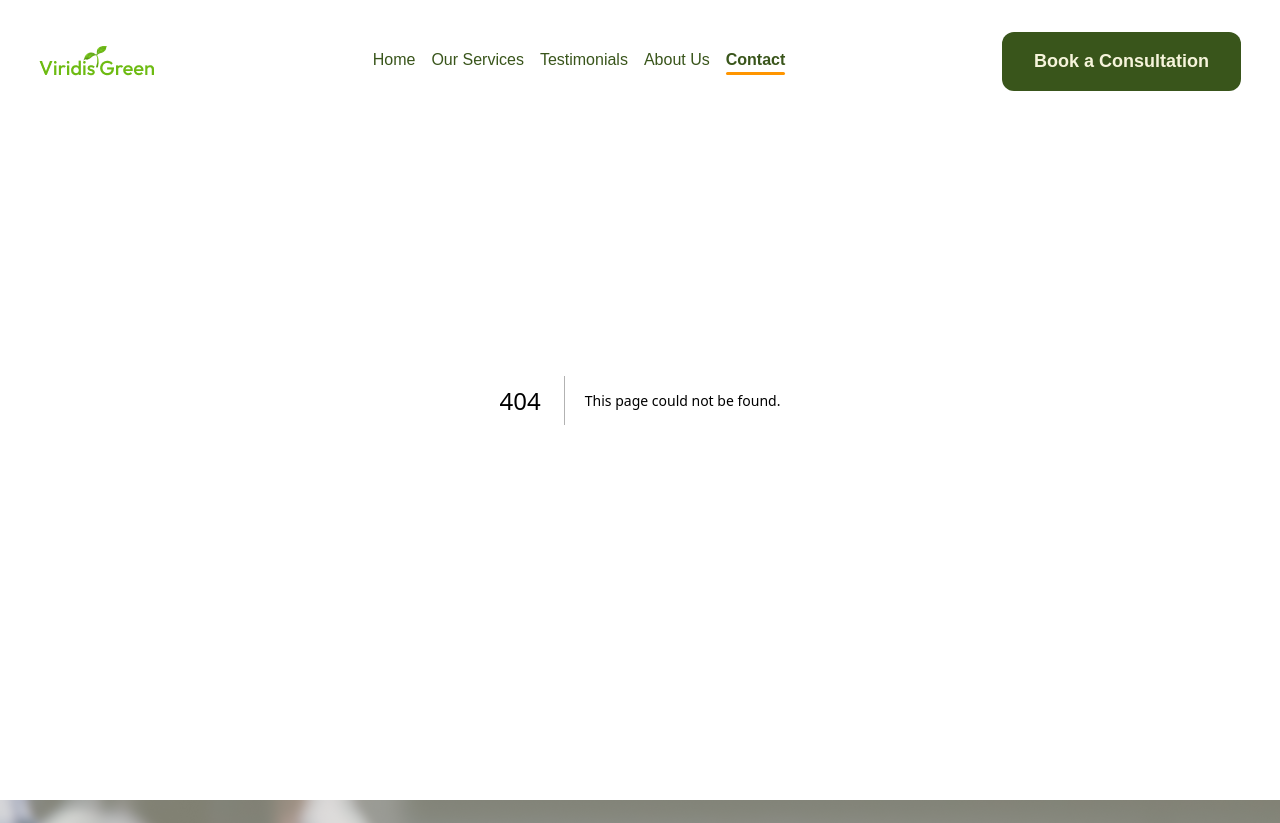
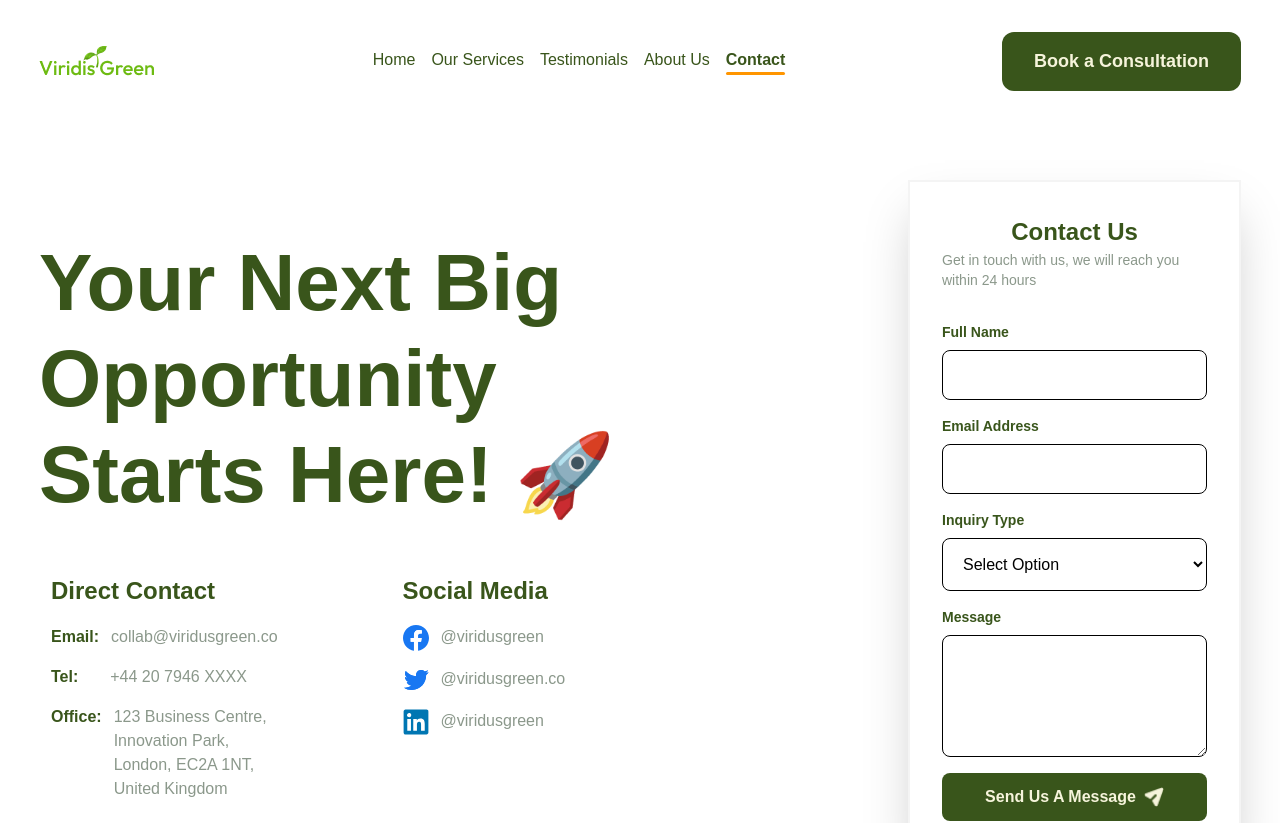
Before and after one commit to AChris-T/VirdisGreen, a Next.js app: page /contact in a window 1280 px wide. Before the commit this address had no page. Shown: the top 823 px of the page. Built offline with nearby package versions, Linux system fonts and the light colour scheme.

Commit message:
feat:complet the contact page

```diff
--- a/package.json
+++ b/package.json
@@ -9,11 +9,13 @@
     "lint": "next lint"
   },
   "dependencies": {
+    "formik": "^2.4.6",
     "framer-motion": "^12.6.2",
     "lottie-react": "^2.4.1",
     "next": "15.2.3",
     "react": "^19.0.0",
-    "react-dom": "^19.0.0"
+    "react-dom": "^19.0.0",
+    "yup": "^1.6.1"
   },
   "devDependencies": {
     "@eslint/eslintrc": "^3",
--- /dev/null
+++ b/src/app/contact/page.jsx
@@ -0,0 +1,190 @@
+'use client';
+import React from 'react';
+import FacebookIcon from '../../../public/icons/FacebookIcon';
+import TwitterIcon from '../../../public/icons/TwitterIcon';
+import LinkdinIcon from '../../../public/icons/LinkdinIcon';
+import { useFormik } from 'formik';
+import * as Yup from 'yup';
+import Vector from '../../../public/Vector.png';
+import Image from 'next/image';
+
+export default function page() {
+  const formik = useFormik({
+    initialValues: {
+      fullName: '',
+      email: '',
+      inquiryType: '',
+      message: '',
+    },
+    validationSchema: Yup.object({
+      fullName: Yup.string().required('Full Name is required'),
+      email: Yup.string()
+        .email('Invalid email address')
+        .required('Email is required'),
+      inquiryType: Yup.string().required('Please select an inquiry type'),
+      message: Yup.string().required('Message cannot be empty'),
+    }),
+    onSubmit: (values, { resetForm }) => {
+      console.log('Form Submitted', values);
+      alert('Message sent successfully!');
+      resetForm();
+    },
+  });
+  return (
+    <div className="py-[75px] px-2 md:px-[39px] gap-[10px] flex flex-col">
+      <div className="flex w-full  justify-between  flex-col lg:flex-row mt-[30px] md:mt-[105px] gap-[30px] lg:gap-[222px]">
+        <div className="flex flex-col justify-center gap-[50px]  ">
+          <h3 className="text-[38px] md:text-[80px] w-full font-semibold md:leading-24 text-green-100 lg:w-[647px] flex justify-center items-center text-center lg:text-start ">
+            Your Next Big Opportunity Starts Here! 🚀
+          </h3>
+          <div className="grid grid-cols-1 px-3 md:grid-cols-2 justify-center gap-8 md:gap-20 md:mx-20 lg:mx-0">
+            <div className="flex flex-col gap-4">
+              <h3 className="font-semibold text-[24px] text-green-100">
+                Direct Contact
+              </h3>
+              <h3 className="flex gap-3 items-center font-semibold text-base text-green-100">
+                Email:
+                <span className="text-black-400 font-normal">
+                  collab@viridusgreen.co
+                </span>
+              </h3>
+              <h3 className="flex gap-8 items-center font-semibold text-base text-green-100">
+                Tel:
+                <span className="text-black-400 font-normal">
+                  +44 20 7946 XXXX
+                </span>
+              </h3>
+              <h3 className="flex gap-3 items-start font-semibold text-base text-green-100">
+                Office:
+                <span className="text-black-400 w-full md:w-[163px] font-normal">
+                  123 Business Centre, Innovation Park, London, EC2A 1NT, United
+                  Kingdom{' '}
+                </span>
+              </h3>
+            </div>
+            <div className="flex flex-col gap-4 ]">
+              <h3 className="font-semibold text-[24px] text-green-100">
+                Social Media
+              </h3>
+              <h3 className="flex gap-3 items-start font-semibold text-base text-green-100">
+                <FacebookIcon />
+                <span className="text-black-400 w-[163px] font-normal">
+                  @viridusgreen
+                </span>
+              </h3>
+              <h3 className="flex gap-3 items-start font-semibold text-base text-green-100">
+                <TwitterIcon />
+                <span className="text-black-400 w-[163px] font-normal">
+                  @viridusgreen.co{' '}
+                </span>
+              </h3>
+              <h3 className="flex gap-3 items-start font-semibold text-base text-green-100">
+                <LinkdinIcon />
+                <span className="text-black-400 w-[163px] font-normal">
+                  @viridusgreen
+                </span>
+              </h3>
+            </div>
+          </div>
+        </div>
+        <div className="w-full flex justify-end border-[2px] border-black-500 shadow-2xl">
+          <div className="flex flex-col   w-full p-[32px]">
+            <h3 className="text-[24px] font-bold text-green-100 justify-center flex w-full ">
+              Contact Us
+            </h3>
+            <p className="text-sm text-black-400 justify-center flex w-full">
+              Get in touch with us, we will reach you within 24 hours
+            </p>
+            <form
+              onSubmit={formik.handleSubmit}
+              className="space-y-4 mt-[32px]"
+            >
+              {/* Full Name */}
+              <div className="flex flex-col gap-2">
+                <label className="block font-bold text-green-100 text-sm">
+                  Full Name
+                </label>
+                <input
+                  type="text"
+                  name="fullName"
+                  className="w-full px-4 py-3 border rounded-lg focus:outline-none focus:ring focus:border-green-500"
+                  {...formik.getFieldProps('fullName')}
+                />
+                {formik.touched.fullName && formik.errors.fullName ? (
+                  <p className="text-red-500 text-sm">
+                    {formik.errors.fullName}
+                  </p>
+                ) : null}
+              </div>
+
+              {/* Email Address */}
+              <div className="flex flex-col gap-2">
+                <label className="block font-bold text-green-100 text-sm">
+                  Email Address
+                </label>
+                <input
+                  type="email"
+                  name="email"
+                  className="w-full px-4 py-3 border rounded-lg focus:outline-none focus:ring focus:border-green-500"
+                  {...formik.getFieldProps('email')}
+                />
+                {formik.touched.email && formik.errors.email ? (
+                  <p className="text-red-500 text-sm">{formik.errors.email}</p>
+                ) : null}
+              </div>
+
+              {/* Inquiry Type */}
+              <div className="flex flex-col gap-2">
+                <label className="block font-bold text-green-100 text-sm">
+                  Inquiry Type
+                </label>
+                <select
+                  name="inquiryType"
+                  className="w-full px-4 py-4 border rounded-lg focus:outline-none focus:ring focus:border-green-500"
+                  {...formik.getFieldProps('inquiryType')}
+                >
+                  <option value="">Select Option</option>
+                  <option value="general">General Inquiry</option>
+                  <option value="support">Support</option>
+                  <option value="feedback">Feedback</option>
+                </select>
+                {formik.touched.inquiryType && formik.errors.inquiryType ? (
+                  <p className="text-red-500 text-sm">
+                    {formik.errors.inquiryType}
+                  </p>
+                ) : null}
+              </div>
+
+              {/* Message */}
+              <div className="flex flex-col gap-2">
+                <label className="block font-bold text-green-100 text-sm">
+                  Message
+                </label>
+                <textarea
+                  name="message"
+                  rows={4}
+                  className="w-full px-4 py-3 border rounded-lg focus:outline-none focus:ring focus:border-green-500"
+                  {...formik.getFieldProps('message')}
+                ></textarea>
+                {formik.touched.message && formik.errors.message ? (
+                  <p className="text-red-500 text-sm">
+                    {formik.errors.message}
+                  </p>
+                ) : null}
+              </div>
+
+              {/* Submit Button */}
+              <button
+                type="submit"
+                className="w-full bg-green-100 text-yellow-200 font-semibold py-3 rounded-lg flex items-center justify-center gap-2 hover:bg-green-700 transition"
+              >
+                Send Us A Message{' '}
+                <Image src={Vector} alt="" width={20} height={20} priority />
+              </button>
+            </form>{' '}
+          </div>
+        </div>
+      </div>
+    </div>
+  );
+}
--- a/src/app/page.js
+++ b/src/app/page.js
@@ -10,8 +10,6 @@ export default function Home() {
       <Herosection />
       <OurWork />
       <ChooseUs />
-      {/*
-       */}
       <Stories />
     </div>
   );
--- a/src/components/ChooseUs.jsx
+++ b/src/components/ChooseUs.jsx
@@ -177,7 +177,7 @@ export default function ChooseUs() {
     >
       <motion.div variants={headingVariants}>
         <motion.h3
-          className="font-bold text-center text-[42px] text-green-100"
+          className="font-bold text-center text-[38px] md:text-[42px] text-green-100"
           variants={titleVariants}
         >
           Why Choose Viridis Green?
--- a/src/components/Footer.jsx
+++ b/src/components/Footer.jsx
@@ -22,7 +22,7 @@ export default function Footer() {
           priority
           className="object-cover z-10"
         />
-        <h3 className="font-semibold z-10 text-green-100 lg:leading-20 leading-12 text-[42px] lg:text-[68px] text-center">
+        <h3 className="font-semibold z-10 text-green-100 lg:leading-20 leading-12 text-[38px] lg:text-[68px] text-center">
           Let’s Work Together to Secure Your Next Big Opportunity
         </h3>
         <p className="text-green-300 z-10 text-lg font-medium text-center">
--- a/src/components/Herosection.jsx
+++ b/src/components/Herosection.jsx
@@ -183,7 +183,7 @@ export default function Herosection() {
             Viridis Green
           </motion.h3>
           <motion.h2
-            className="font-semibold text-[42px] md:text-[72px] text-center lg:text-start leading-14 md:leading-22 md:w-[755px] text-green-100"
+            className="font-semibold text-[38px] md:text-[72px] text-center lg:text-start leading-14 md:leading-22 md:w-[755px] text-green-100"
             variants={titleVariants}
           >
             Transforming Business Challenges Into Competitive Advantages
@@ -202,7 +202,7 @@ export default function Herosection() {
             variants={buttonsContainerVariants}
           >
             <motion.button
-              className="px-4 md:px-[32px] md:text-[18px] font-semibold py-4 bg-green-100 cursor-pointer rounded-[12px] text-white"
+              className="px-4 md:px-[32px] text-[14px] md:text-[18px] font-semibold py-4 bg-green-100 cursor-pointer rounded-[12px] text-white"
               custom={0}
               variants={buttonVariants}
               whileHover="hover"
@@ -211,7 +211,7 @@ export default function Herosection() {
               Book a Consultation
             </motion.button>
             <motion.button
-              className="px-4 md:px-[32px] md:text-[18px] font-semibold py-4 text-green-100 cursor-pointer rounded-[12px] border-[2px] border-green-100"
+              className="px-4 md:px-[32px] text-[14px] md:text-[18px] font-semibold py-4 text-green-100 cursor-pointer rounded-[12px] border-[2px] border-green-100"
               custom={1}
               variants={buttonVariants}
               whileHover="hover"
--- a/src/components/Navbar.jsx
+++ b/src/components/Navbar.jsx
@@ -238,7 +238,9 @@ export default function Navbar() {
                       <Link
                         href={href}
                         className={`text-[18px] font-medium text-green-100 ${
-                          pathname === href ? 'text-green-100 font-semibold' : ''
+                          pathname === href
+                            ? 'text-green-100 font-semibold'
+                            : ''
                         }`}
                         onClick={handleMobileMenuToggle}
                       >
--- a/src/components/OurWork.jsx
+++ b/src/components/OurWork.jsx
@@ -140,7 +140,7 @@ export default function OurWork() {
           What We Do{' '}
         </motion.h3>
         <motion.h2
-          className="font-semibold text-[42px] md:text-[70px] leading-14 md:leading-22 w-full lg:w-[700px] text-green-100"
+          className="font-semibold text-[38px] md:text-[70px] leading-14 md:leading-22 w-full lg:w-[700px] text-green-100"
           variants={textItemVariants}
         >
           Comprehensive Solutions for Business Success.{' '}
```
Also changed, not shown: public/Vector.png (added), 1 other file (tests, documents, lock files or other folders). Lines whose indentation alone changed are shown as unchanged.
